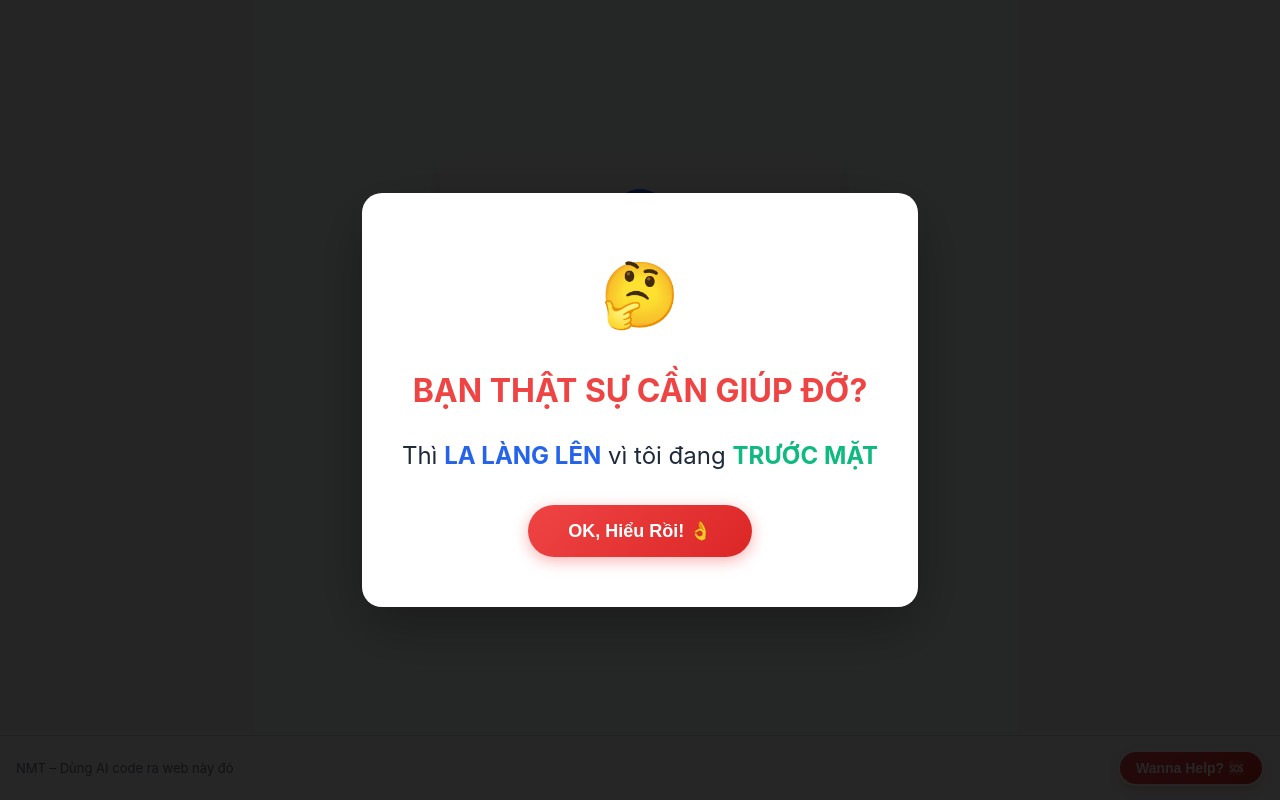
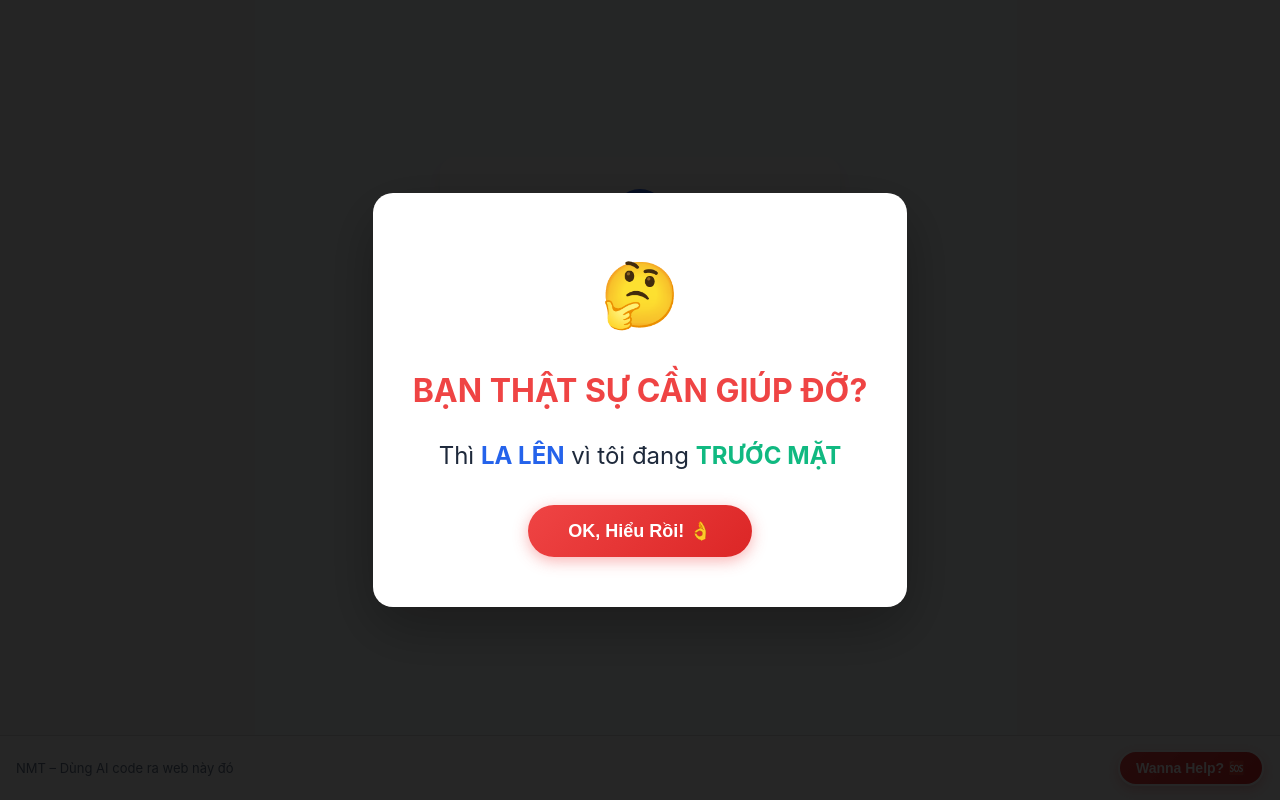
Before and after one commit to LipsAreStillRed/exam-app, a website: page public/index.html in a window 1280 px wide. Both pictures are taken after a click on the button "Wanna Help? 🆘". Drawn offline with nearby package versions, Linux system fonts and the light colour scheme.

Commit message:
Update index.html

```diff
--- a/public/index.html
+++ b/public/index.html
@@ -290,7 +290,7 @@
           BẠN THẬT SỰ CẦN GIÚP ĐỠ?
         </h2>
         <p style="font-size: 24px; color: #1e293b; line-height: 1.6; margin-bottom: 30px;">
-          Thì <strong style="color: #2563eb;">LA LÀNG LÊN</strong> vì tôi đang <strong style="color: #10b981;">TRƯỚC MẶT</strong>
+          Thì <strong style="color: #2563eb;">LA LÊN</strong> vì tôi đang <strong style="color: #10b981;">TRƯỚC MẶT</strong>
         </p>
         <button id="closeHelp" style="
           background: linear-gradient(135deg, #ef4444, #dc2626);
```
